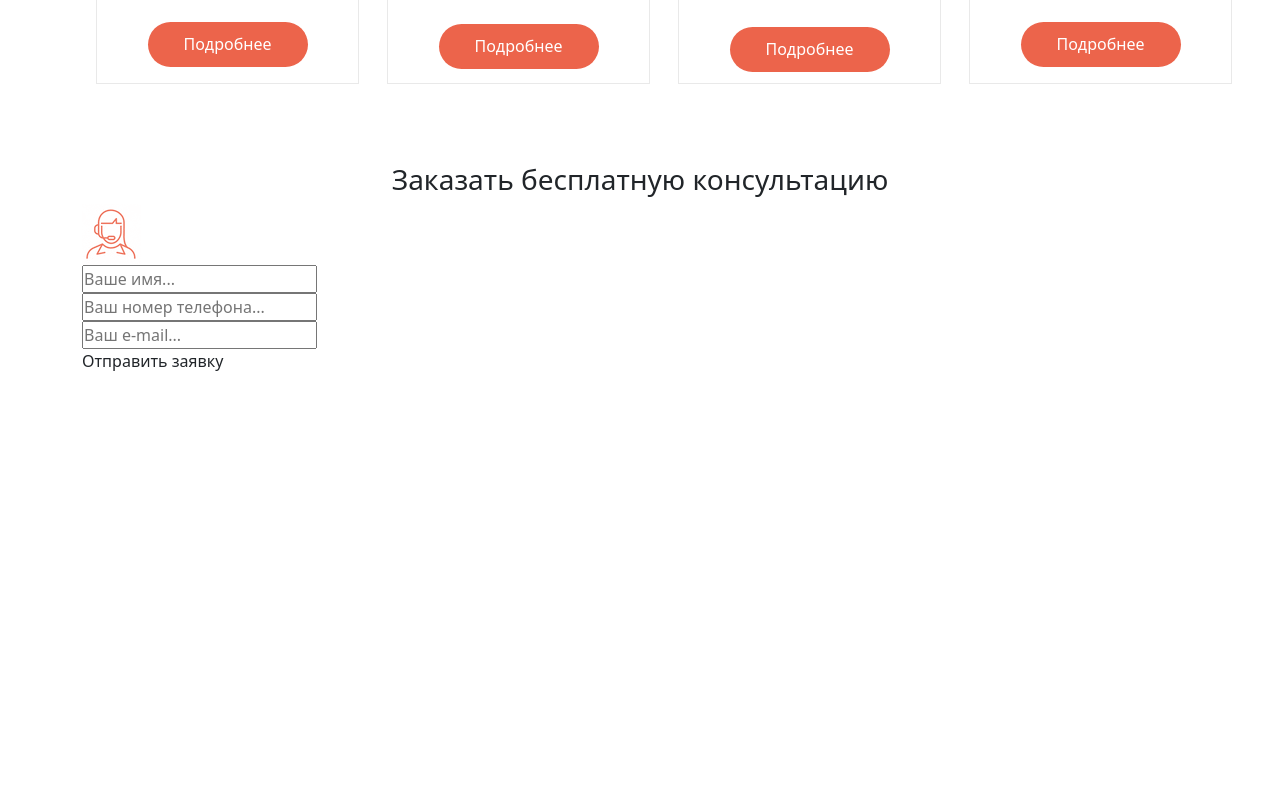
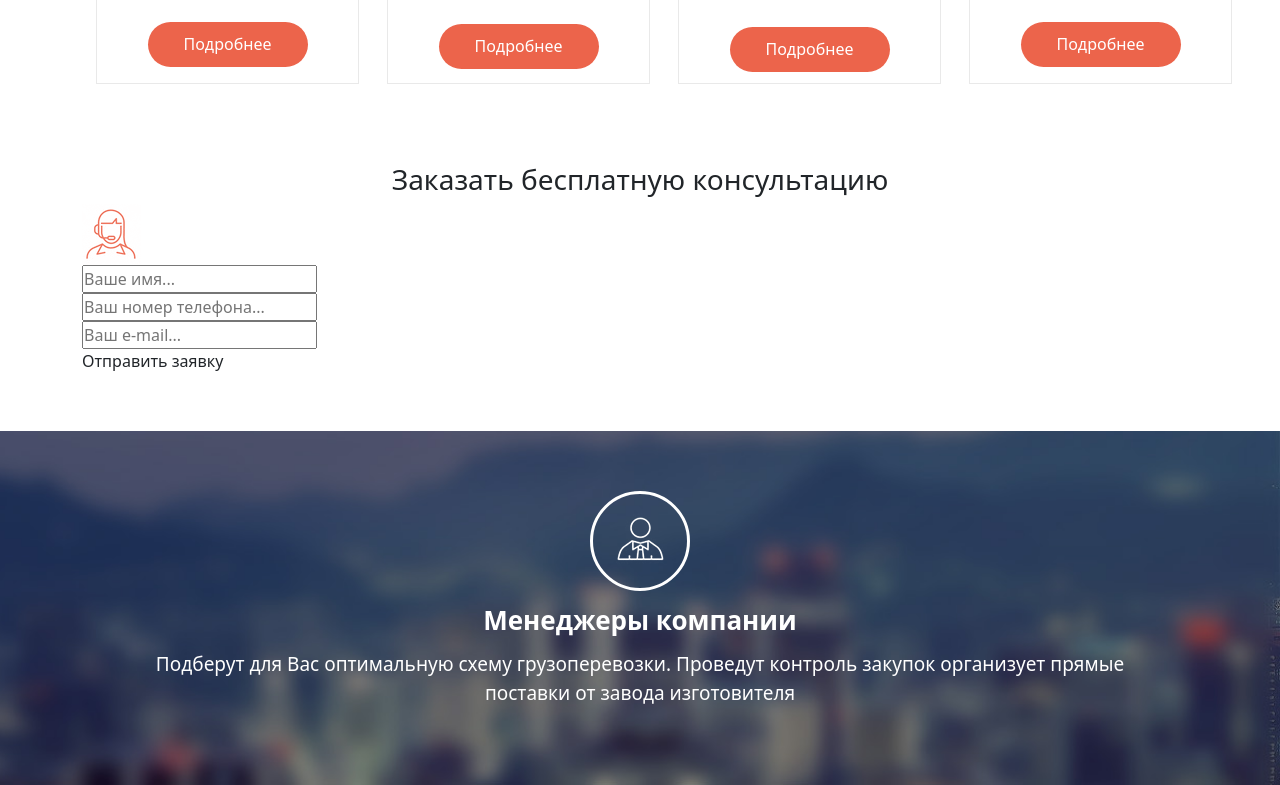
Before and after one commit to danaboev/edu_project_5_DELIVERY, a website: page src/index.html in a window 1280 px wide. Shown: the part 2826-3611 px from the top of the page. Before the commit the page ends 3257 px from the top, so only its background shows below. Drawn offline with Linux system fonts and the light colour scheme.

Commit message:
managers block

```diff
--- a/src/index.html
+++ b/src/index.html
@@ -286,7 +286,7 @@
 			<h2 class="subtitle__consultation">Заказать бесплатную консультацию</h2>
 
 			<div class="prices__consultation_icon">
-				<div class="prices_consultation_icon-round"></div>
+				<div class="prices__consultation_icon-round"></div>
 				<div class="prices__consultation_icon-img">
 						<img src="icons/prices/order_consultation.png" alt="consultation_icon">
 				</div>
@@ -316,6 +316,22 @@
 	</div>
 </section>
 
+<section class="manager">
+	<div class="container">
+		<div class="manager__item">
+			<div class="manager__item_round">
+				<div class="manager__item_icon">
+					<img src="icons/agent.png" alt="icon">
+				</div>
+			</div>
+			<div class="title_manager">Менеджеры компании</div>
+			<div class="manager_descr">Подберут для Вас оптимальную схему грузоперевозки. Проведут контроль закупок организует прямые <br> поставки от завода изготовителя</div>
+		</div>
+	</div>
+	</div>
+</section>
+
+
 	<script src="js/script.js/"></script>
 </body>
 </html>
--- a/src/sass/base/_titles.sass
+++ b/src/sass/base/_titles.sass
@@ -28,6 +28,12 @@ h1
 		color: $text-color-gray
 		text-align: center
 		font-weight: 600
+	&_manager
+		margin-top: 10px
+		font-size: 26px
+		color: $text-color-white
+		text-align: center
+		font-weight: 600
 
 
 .subtitle
--- /dev/null
+++ b/src/sass/blocks/_manager.sass
@@ -0,0 +1,21 @@
+.manager
+	padding: 60px 0 78px 0
+	background: url('../img/bg/bg_managers.jpg') no-repeat 100% / cover
+
+	&__item
+
+		&_round
+			margin: 0 auto
+			width: 100px
+			height: 100px
+			border-style: solid
+			border-color: #ffff
+			border-radius: 100px
+		&_icon
+			text-align: center
+			margin-top: 20%
+	&_descr
+		font-size: 19px
+		color: $text-color-white
+		text-align: center
+		margin-top: 10px
--- a/src/sass/blocks/_prices.sass
+++ b/src/sass/blocks/_prices.sass
@@ -57,6 +57,7 @@
 				border-color: $main-color
 				border-radius: 100px
 			&-icon
-				text-align: center
+				img
+					text-align: center
 		&_form-input
 			display: flex
--- a/src/sass/style.sass
+++ b/src/sass/style.sass
@@ -21,3 +21,4 @@ html
 @import 'blocks/ourWork'
 @import 'blocks/agent'
 @import 'blocks/prices'
+@import 'blocks/manager'
```
Also changed, not shown: src/css/style.min.css, 1 other file.
